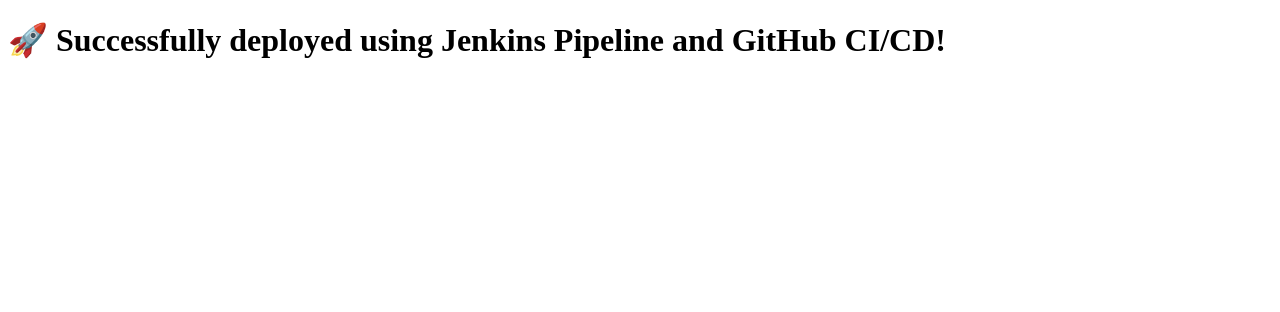
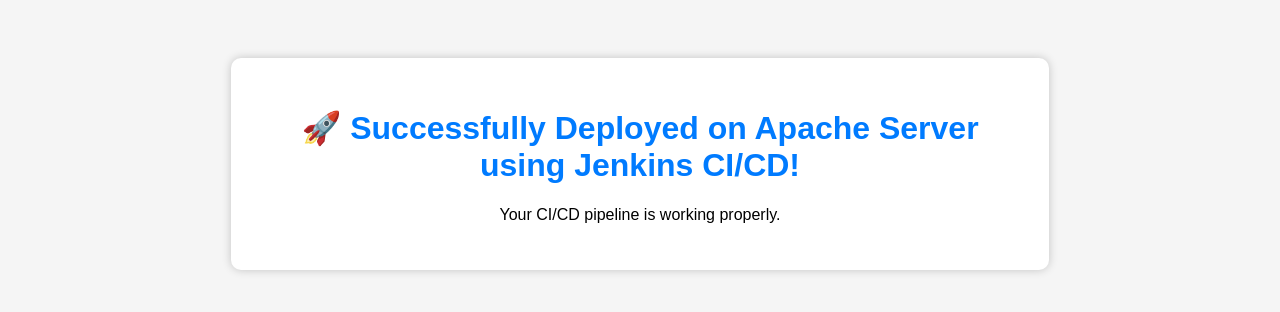
Before and after one commit to rupeshsokande10-eng/My-jenkins-project-, a plain HTML site: page index.html in a window 1280 px wide. Drawn offline with Linux system fonts and the light colour scheme.

Commit message:
Update deployment message and styling in index.html

```diff
--- a/index.html
+++ b/index.html
@@ -1,9 +1,33 @@
 <!DOCTYPE html>
-<html>
+<html lang="en">
 <head>
-    <title>Jenkins Deployment</title>
+    <meta charset="UTF-8">
+    <meta name="viewport" content="width=device-width, initial-scale=1.0">
+    <title>Apache Deployment</title>
+    <style>
+        body {
+            font-family: Arial, sans-serif;
+            background-color: #f5f5f5;
+            text-align: center;
+            padding-top: 50px;
+        }
+        .box {
+            background: white;
+            width: 60%;
+            margin: auto;
+            padding: 30px;
+            border-radius: 10px;
+            box-shadow: 0 0 10px rgba(0,0,0,0.2);
+        }
+        h1 {
+            color: #007bff;
+        }
+    </style>
 </head>
 <body>
-    <h1>🚀 Successfully deployed using Jenkins Pipeline and GitHub CI/CD!</h1>
+    <div class="box">
+        <h1>🚀 Successfully Deployed on Apache Server using Jenkins CI/CD!</h1>
+        <p>Your CI/CD pipeline is working properly.</p>
+    </div>
 </body>
 </html>
```
